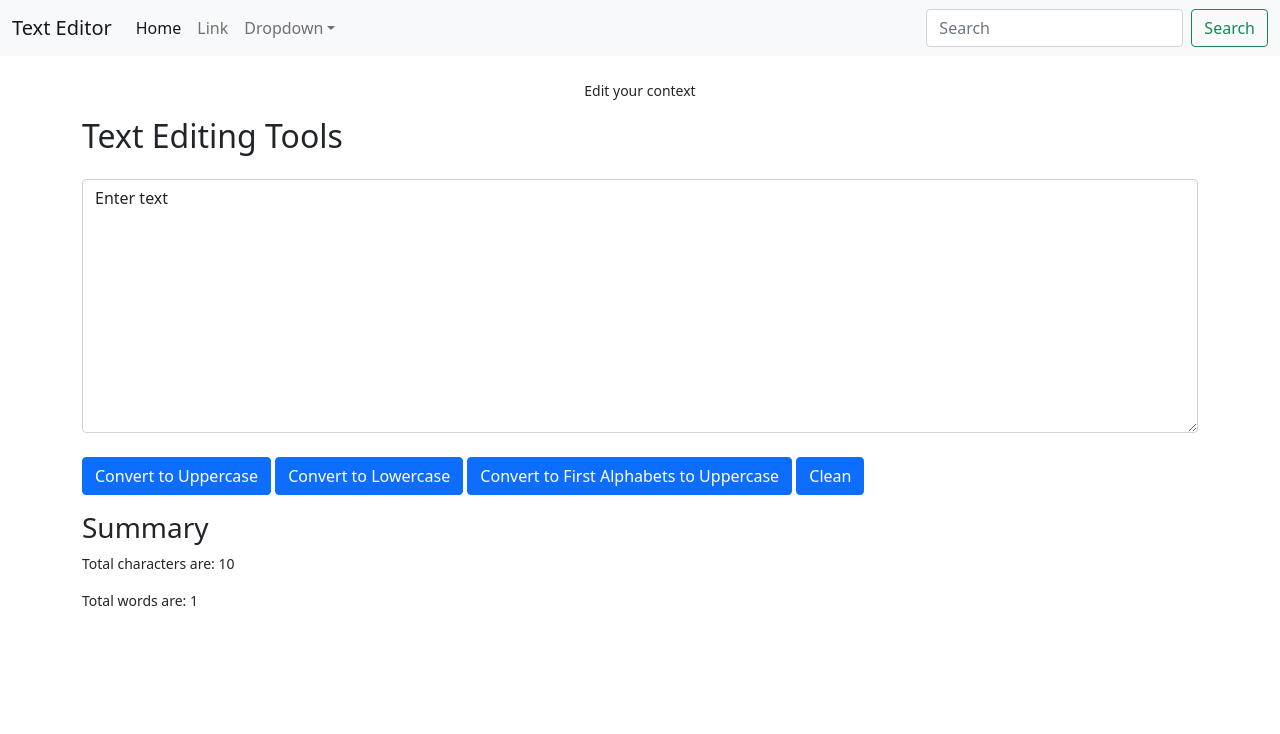
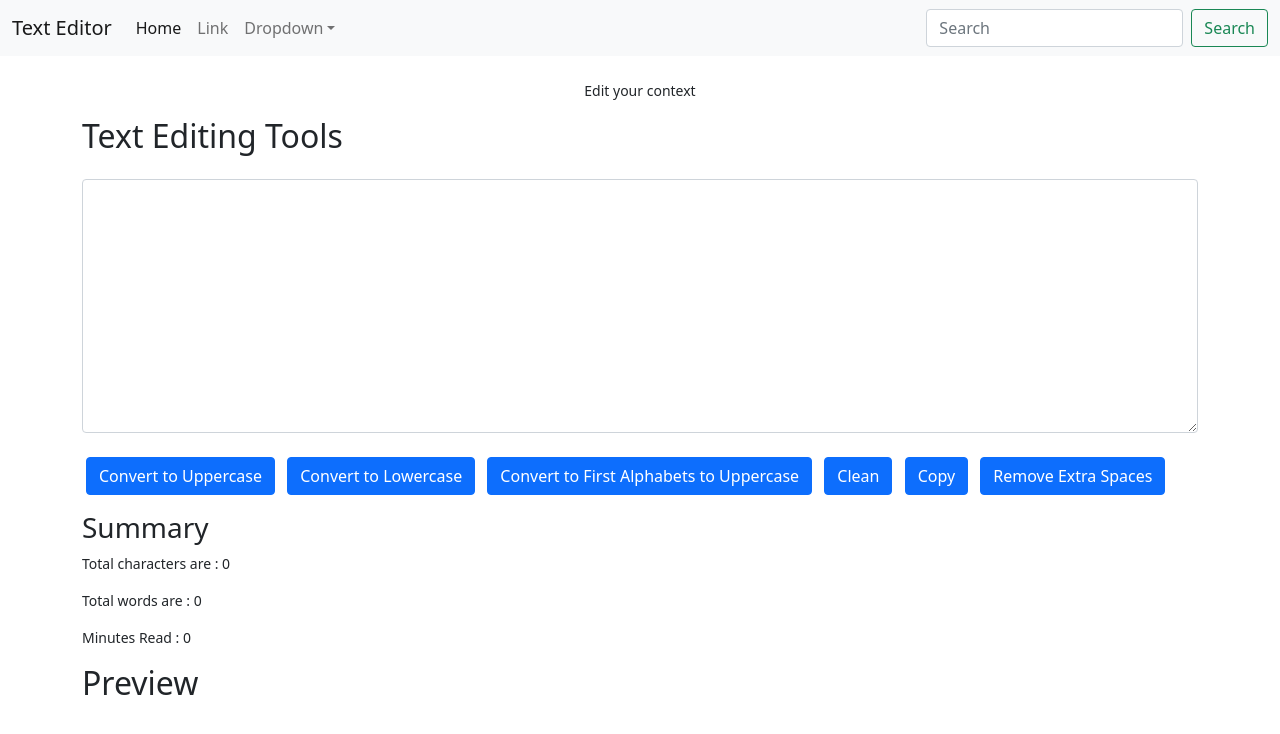
Before and after one commit to iamsuvhro/textUtils, a React (Create React App) app: page / in a window 1280 px wide. Shown: the top 734 px of the page. Built offline with nearby package versions, Linux system fonts and the light colour scheme.

Commit message:
Copy & Remove extra spaces functionalities added in TextForm.js

```diff
--- a/src/components/TextForm.js
+++ b/src/components/TextForm.js
@@ -33,8 +33,19 @@ export default function TextForm(props) {
         setText(event.target.value);
     }
 
+    const handleCopy = () =>{
+        var text = document.getElementById("exampleFormControlTextarea1")
+        text.select();
+        navigator.clipboard.writeText(text.value)
+    }
 
-    const [text,setText] = useState('Enter text');
+    const handleRemoveExtraSpaces = () =>{
+       let newText = text.split(/[ ]+/);
+       setText(newText.join(" "))
+
+    }
+
+    const [text,setText] = useState('');
     //setText('Hello enter your text');
   return (
     <>
@@ -43,15 +54,20 @@ export default function TextForm(props) {
         <div className="my-4">
         <textarea className="form-control" id="exampleFormControlTextarea1" onChange={handleOnChange} value={text} rows="10"></textarea>
         </div>
-        <button className="btn btn-primary" onClick={handleUpCase}>Convert to Uppercase</button>&nbsp;
-        <button className="btn btn-primary" onClick={handleLowCase}>Convert to Lowercase</button>&nbsp;
-        <button className="btn btn-primary" onClick={handleFirstCase}>Convert to First Alphabets to Uppercase</button>&nbsp;
-        <button className="btn btn-primary" onClick={handleClean}>Clean</button>&nbsp;
+        <button className="btn btn-primary mx-1" onClick={handleUpCase}>Convert to Uppercase</button>&nbsp;
+        <button className="btn btn-primary mx-1" onClick={handleLowCase}>Convert to Lowercase</button>&nbsp;
+        <button className="btn btn-primary mx-1" onClick={handleFirstCase}>Convert to First Alphabets to Uppercase</button>&nbsp;
+        <button className="btn btn-primary mx-1" onClick={handleClean}>Clean</button>&nbsp;
+        <button className="btn btn-primary mx-1" onClick={handleCopy}>Copy</button>&nbsp;
+        <button className="btn btn-primary mx-1" onClick={handleRemoveExtraSpaces}>Remove Extra Spaces</button>&nbsp;
     </div>
     <div className="container my-3">
         <h3>Summary</h3>
-        <p>Total characters are: {text.length}</p>
-        <p>Total words are: {text.split(" ").length-1}</p>
+        <p>Total characters are : {text.length}</p>
+        <p>Total words are : {text.split(" ").length-1}</p>
+        <p>Minutes Read : {0.008 * text.split(" ").length - 0.008 }</p>
+        <h2>Preview</h2>
+        <p>{text}</p>
     </div>
     </>
   )
```
